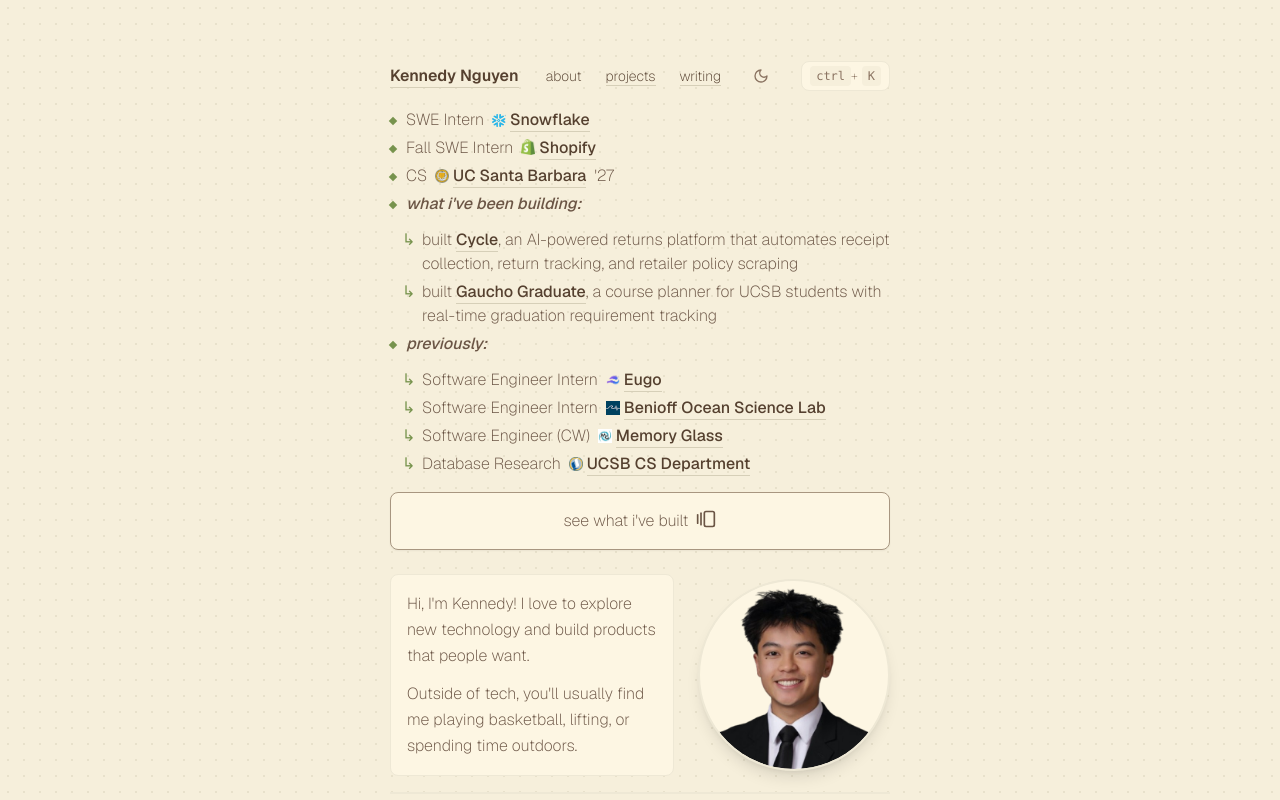
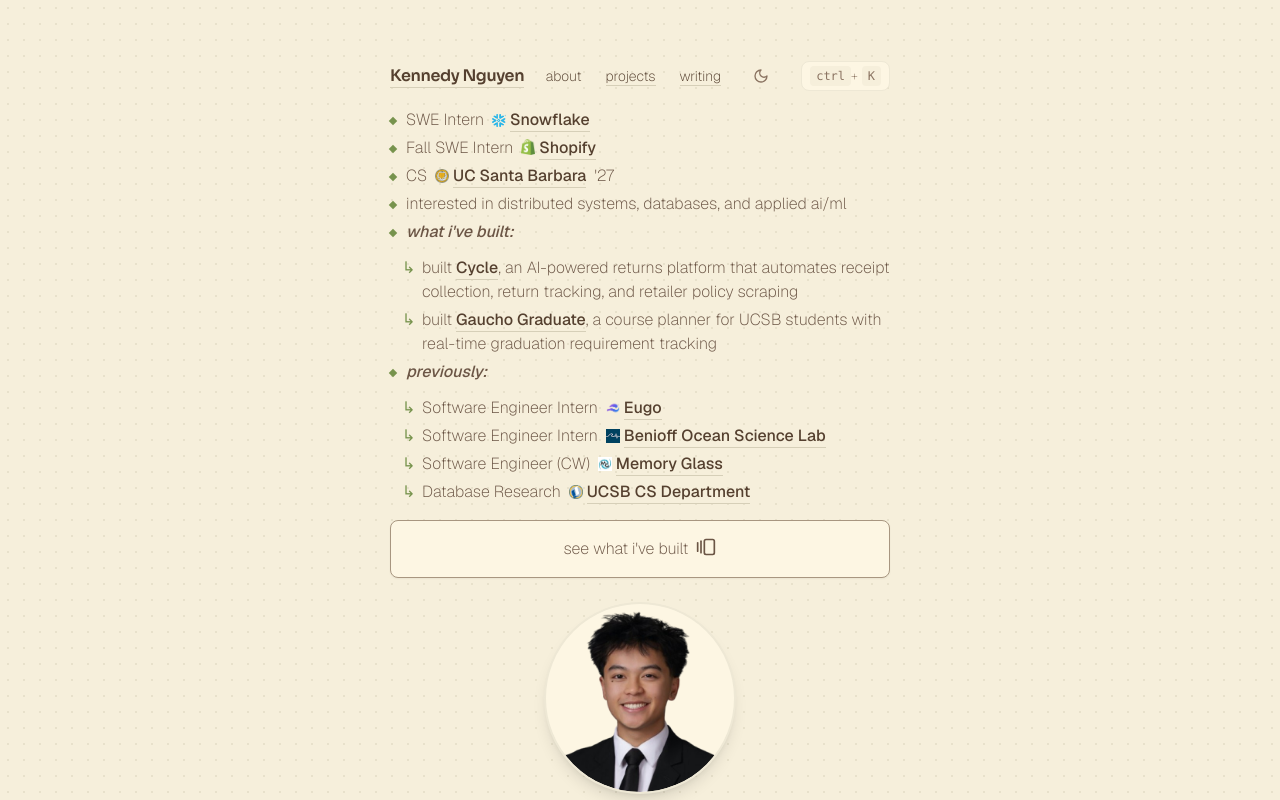
Before and after one commit to kennedynguyen1/personal-portfolio, a Next.js app: page / in a window 1280 px wide. Shown: the top 800 px of the page. Built offline with nearby package versions, Linux system fonts and the light colour scheme.

Commit message:
content: updated content

```diff
--- a/src/app/components/Header.js
+++ b/src/app/components/Header.js
@@ -57,7 +57,7 @@
 
   return (
     <div className="flex justify-between items-center">
-      <h1 className="text-neutral-700 dark:text-neutral-300 font-semibold">
+      <h1 className="font-display text-neutral-700 dark:text-neutral-300 font-semibold tracking-tight">
         <Link href="/" isNextLink={true}>Kennedy Nguyen</Link>
       </h1>
       <div className="flex items-center gap-6">
--- a/src/app/layout.js
+++ b/src/app/layout.js
@@ -1,4 +1,10 @@
 import { GeistSans } from "geist/font/sans";
+import { Sora } from "next/font/google";
+
+const sora = Sora({
+  subsets: ["latin"],
+  variable: "--font-sora",
+});
 import { GoogleAnalytics } from "@next/third-parties/google";
 import { SpeedInsights } from "@vercel/speed-insights/next";
 import { Analytics } from "@vercel/analytics/next";
@@ -16,7 +22,7 @@
 export default function RootLayout({ children }) {
   return (
     <html lang="en">
-      <body className={GeistSans.className}>
+      <body className={`${GeistSans.className} ${sora.variable}`}>
         <SpeedInsights />
         <Analytics />
         <ThemeProvider>
--- a/src/app/page.js
+++ b/src/app/page.js
@@ -45,7 +45,7 @@
     companyHref: "https://eugo.io/",
     logo: EugoLogo,
     logoAlt: "Eugo Logo",
-    details: ["Platform Engineering"],
+    details: ["Product Development"],
     technologies: ["Python", "TypeScript", "React"],
   },
   {
@@ -87,7 +87,9 @@
 ];
 
 export default function About() {
-  const [openPreviousId, setOpenPreviousId] = useState(null);
+  const [openIds, setOpenIds] = useState({});
+  const toggleOpen = (id) =>
+    setOpenIds((current) => ({ ...current, [id]: !current[id] }));
 
   return (
     <div className="flex flex-col max-w-2xl mx-auto font-extralight">
@@ -97,12 +99,8 @@
             key={role.id}
             variant="top"
             item={role}
-            isOpen={openPreviousId === role.id}
-            onToggle={() =>
-              setOpenPreviousId((current) =>
-                current === role.id ? null : role.id
-              )
-            }
+            isOpen={!!openIds[role.id]}
+            onToggle={() => toggleOpen(role.id)}
           />
         ))}
         <li className="group flex items-start gap-4 pl-4 relative hover:translate-x-1 transition-transform duration-200">
@@ -124,10 +122,16 @@
             <span className="inline-flex items-baseline gap-1 ml-2">&apos;27</span>
           </span>
         </li>
+        <li className="group flex items-start gap-4 pl-4 relative hover:translate-x-1 transition-transform duration-200">
+          <div className="absolute left-0 top-[10px] w-[6px] h-[6px] bg-secondary rotate-45 transform transition-all duration-300 group-hover:rotate-90 group-hover:scale-110" />
+          <span className="text-stone-600 dark:text-stone-400">
+            interested in distributed systems, databases, and applied ai/ml
+          </span>
+        </li>
         <li className="group flex flex-col gap-3 pl-4 relative hover:translate-x-1 transition-transform duration-200">
           <div className="absolute left-0 top-[10px] w-[6px] h-[6px] bg-secondary rotate-45 transform transition-all duration-300 group-hover:rotate-90 group-hover:scale-110" />
           <span className="text-stone-600 dark:text-stone-400 italic font-medium">
-            what i&apos;ve been building:
+            what i&apos;ve built:
           </span>
           <ul className="grid gap-1 pl-4">
             <li className="relative flex items-start gap-4 group/item">
@@ -166,12 +170,8 @@
               <DropdownItem
                 key={item.id}
                 item={item}
-                isOpen={openPreviousId === item.id}
-                onToggle={() =>
-                  setOpenPreviousId((current) =>
-                    current === item.id ? null : item.id
-                  )
-                }
+                isOpen={!!openIds[item.id]}
+                onToggle={() => toggleOpen(item.id)}
               />
             ))}
           </ul>
@@ -194,15 +194,7 @@
         </Link>
       </div> */}
 
-      <div className="flex flex-col sm:flex-row items-center justify-between gap-6 mt-6">
-        <div className="w-full rounded-lg border border-stone-200 dark:border-stone-700 bg-stone-50 dark:bg-stone-900 p-4 text-stone-600 dark:text-stone-400">
-          <p className="leading-relaxed">
-            Hi, I&apos;m Kennedy! I love to explore new technology and build products that people want.
-          </p>
-          <p className="leading-relaxed mt-3">
-            Outside of tech, you&apos;ll usually find me playing basketball, lifting, or spending time outdoors.
-          </p>
-        </div>
+      <div className="flex justify-center mt-6">
         <div className="w-48 h-48 shrink-0 relative rounded-full border-2 border-stone-200 dark:border-stone-700 shadow-lg overflow-hidden bg-stone-50 dark:bg-stone-800">
           <Image
             src={Headshot}
--- a/tailwind.config.js
+++ b/tailwind.config.js
@@ -54,6 +54,9 @@
       fontSize: {
         micro: "0.625rem",
       },
+      fontFamily: {
+        display: ["var(--font-sora)", "system-ui", "sans-serif"],
+      },
     },
   },
   plugins: [require("@tailwindcss/typography")],
```
